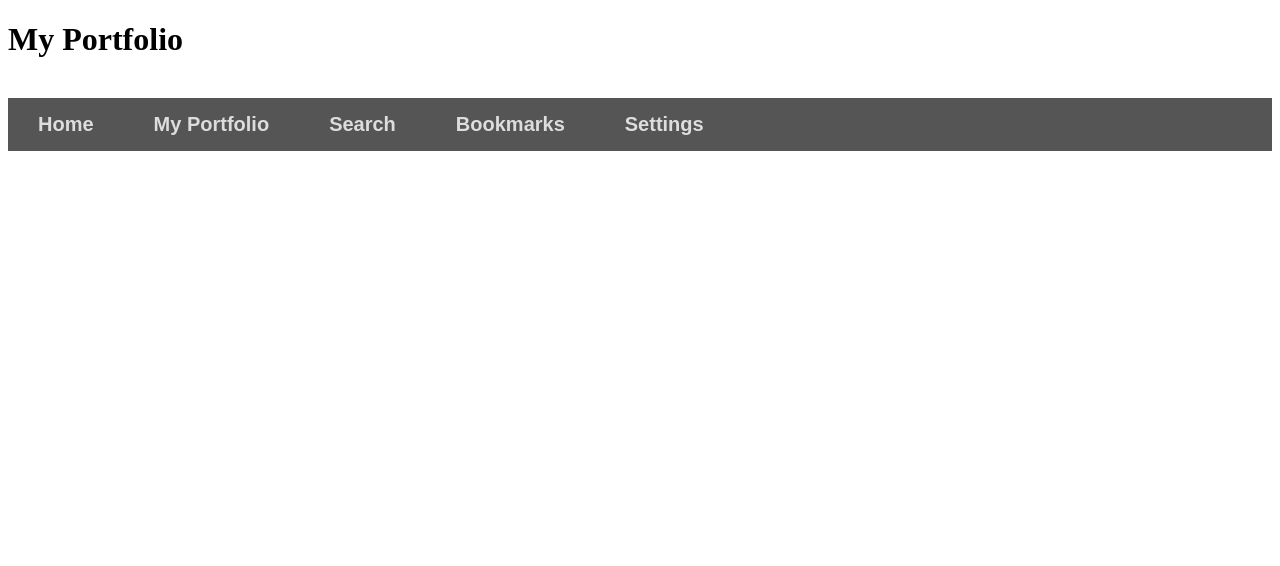
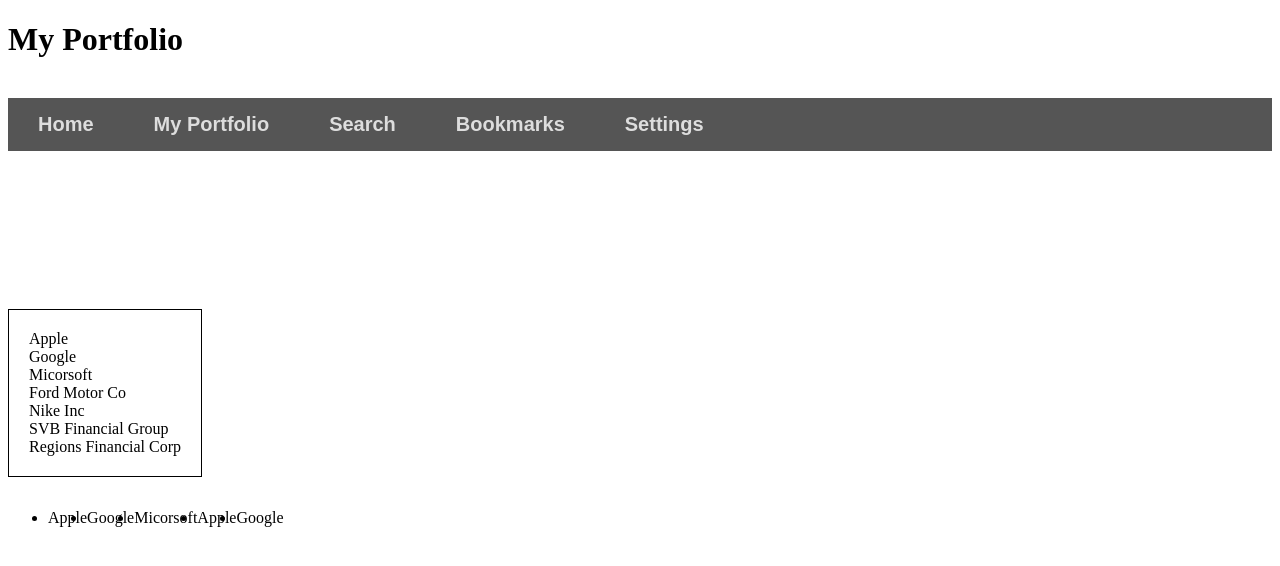
Before and after one commit to ghoff8/XChange, a Django app: page /myPortfolio in a window 1280 px wide. Shown: the top 566 px of the page. Run offline with Django 3.2, Linux system fonts and the light colour scheme.

Commit message:
pt1 of myportfolio html and css

```diff
--- a/XChange/static/XChange/bookmarks.css
+++ b/XChange/static/XChange/bookmarks.css
@@ -7,6 +7,7 @@
     overflow: hidden;
     padding: 0;
     margin: 0;
+    background-color: black;
     background-color: #555555;
 }
 
@@ -17,6 +18,7 @@ li {
 li a {
     display: block;
     text-decoration: none;
+    color:black;
     color: #DDDDDD;
     padding: 15px 30px 15px 30px;
     text-align: center;
@@ -28,4 +30,5 @@ li a {
 li a:hover {
   background-color: #444444;
   color: #31dbe3;
+
 }
--- a/XChange/static/XChange/index.css
+++ b/XChange/static/XChange/index.css
@@ -1,6 +1,6 @@
-#id {
+#front-page-title {
   color: teal;
-  /*padding: 10px;*/
+  padding: 10px;
   text-align: center;
   padding-top: 5%;
   font-family: 'Arial';
@@ -27,7 +27,7 @@ img {
 h2, h3 {
   text-align: center;
   font-weight: normal;
-  /* font-family: "Arial"; */
+   font-family: "Arial";
   line-height: 40px;
 }
 
--- a/XChange/static/XChange/myPortfolio.css
+++ b/XChange/static/XChange/myPortfolio.css
@@ -29,3 +29,21 @@ li a:hover {
   background-color: #444444;
   color: #31dbe3;
 }
+
+div:not(#navBarDiv) {
+    width: 50%;
+
+
+}
+
+#graphDiv{
+    display:none;
+}
+
+#assetsUl {
+    list-style: none;
+    display:inline-block;
+    border:1px solid #000;
+    padding:20px;
+    margin-top:50%;
+}
--- a/XChange/templates/XChange/myPortfolio.html
+++ b/XChange/templates/XChange/myPortfolio.html
@@ -8,7 +8,7 @@
   <body>
     <h1 id="portfolio-title">My Portfolio</h1>
     <br>
-    <div class="navBarDiv">
+    <div class="navBarDiv" id ="navBarDiv">
       <ul class="navBarList">
         <li class="homeNav"><a href="/home.html">Home</a></li>
         <li class="portNav"><a href="#">My Portfolio</a></li>
@@ -17,6 +17,46 @@
         <li class="settNav"><a href="settings.html">Settings</a></li>
       </ul>
     </div>
+
+    <div class="mainDiv">
+
+      <div id="assets">
+        <ul id="assetsUl" display:block>
+          <li> Apple </li> <br>
+          <li> Google </li> <br>
+          <li> Micorsoft </li> <br>
+          <li> Ford Motor Co </li> <br>
+          <li> Nike Inc </li> <br>
+          <li> SVB Financial Group </li> <br>
+          <li> Regions Financial Corp </li> <br>
+        </ul>
+      </div>
+
+      <div id="graphDiv">
+        <ul>
+          <li> Apple </li>
+          <li> Google </li>
+          <li> Micorsoft </li>
+        </ul>
+      </div>
+
+      <div id="myBookmarks">
+        <ul>
+          <li> Apple </li>
+          <li> Google </li>
+          <li> Micorsoft </li>
+        </ul>
+      </div>
+
+        <div id="buySell">
+        <ul>
+          <li> Apple </li>
+          <li> Google </li>
+        </ul>
+      </div>
+
+    </div>
+
     <br>
   </body>
 </html>
```
Also changed, not shown: XChange/static/XChange/images/myPortfolio asset1.png (added), XChange/static/XChange/images/myPortfolio asset2.png (added), XChange/static/XChange/images/myPortfolio asset3.png (added), xchange_workspace/settings.py (line endings or trailing spaces).
